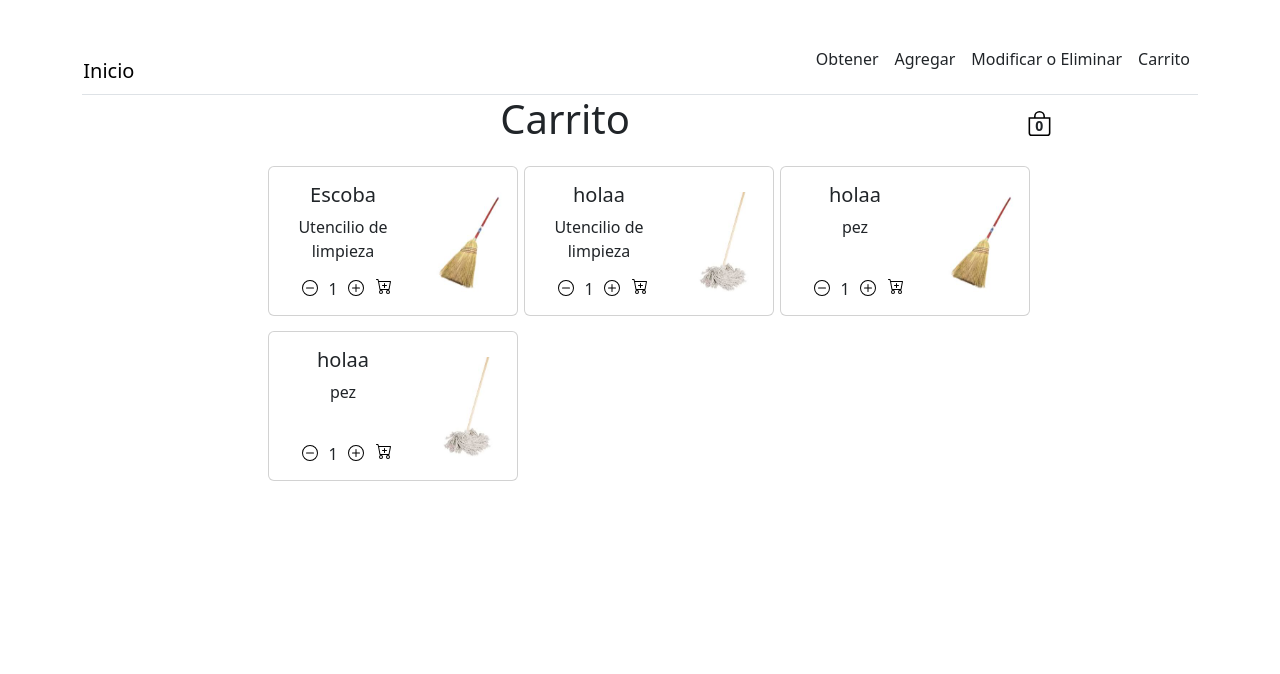
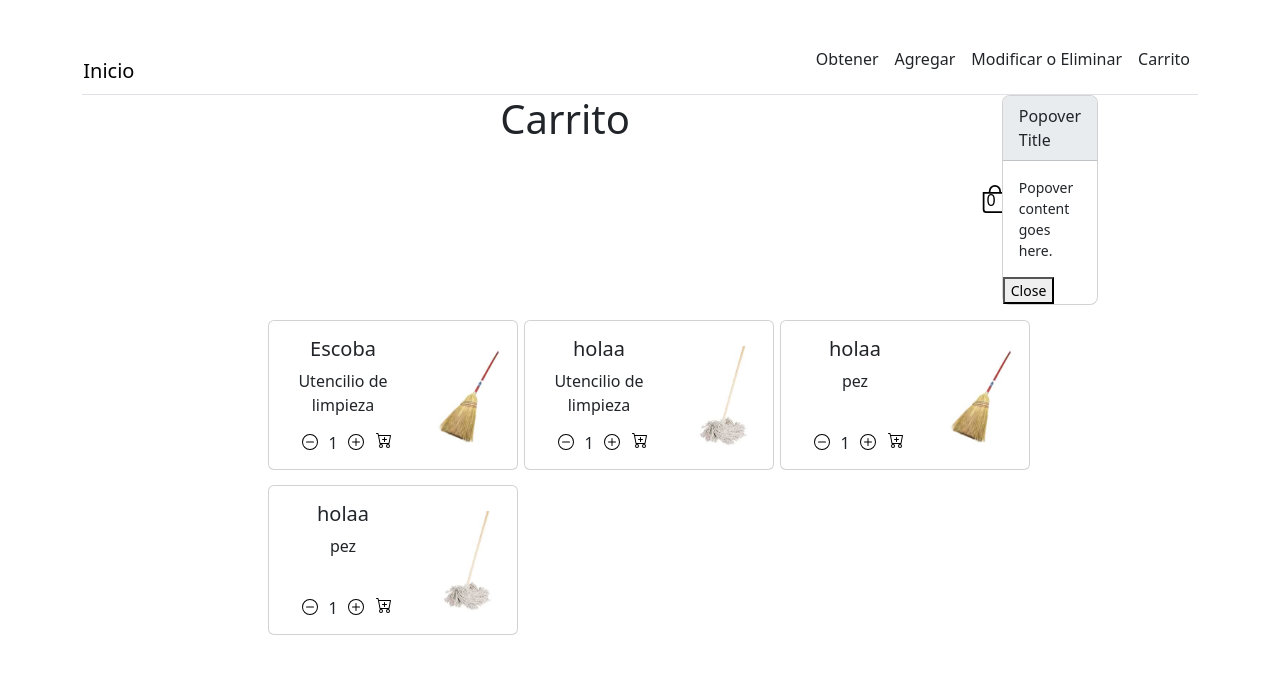
Before and after one commit to juanjo0327/prueba-Angular_C, an Angular app in the folder angularapp1.client/: page /carrito in a window 1280 px wide. Shown: the top 674 px of the page. Built offline with nearby package versions, Linux system fonts and the light colour scheme.

Commit message:
Se sube el diseño de la pantalla carrito

```diff
--- a/angularapp1.client/src/app/modules/carrito/carrito.component.css
+++ b/angularapp1.client/src/app/modules/carrito/carrito.component.css
@@ -87,12 +87,25 @@
   width: 10%;
   justify-content: center;
   align-items: center;
-  cursor: pointer;
 }
 
 .cantidad {
   font-weight: bold;
   font-size: 14px;
   position: absolute;
-  top: 115px;
+  top: 113px;
+  left: 1553px;
 }
+
+.cantidad:hover{
+    cursor: pointer;
+}
+
+.popOver {
+  background-image: url(../../../assets/AssetsCarrito/bolsa.svg);
+  background-repeat: no-repeat;
+  width: 30px;
+  height: 30px;
+  border: none;
+  background-color: white;
+}
--- a/angularapp1.client/src/app/modules/carrito/carrito.component.html
+++ b/angularapp1.client/src/app/modules/carrito/carrito.component.html
@@ -3,8 +3,17 @@
     <h1>Carrito</h1>
   </div>
   <div class="div-bolsa">
-    <img src="../../../assets/AssetsCarrito/bolsa.svg" width="25px" height="25px">
-    <span class="cantidad" id="cantidadbolsa">0</span>
+    <button id="popoverTrigger" class="popOver">
+      0
+    </button>
+    <div id="popover" class="popover">
+      <div class="popover-header">Popover Title</div>
+      <div class="popover-body">Popover content goes here.</div>
+      <div class="popover-footer">
+        <button id="closeButton">Close</button>
+      </div>
+    </div>
+    <!--<span class="cantidad" id="cantidadbolsa">0</span><-->
   </div>
 </div>
 
--- a/angularapp1.client/src/app/modules/carrito/carrito.component.ts
+++ b/angularapp1.client/src/app/modules/carrito/carrito.component.ts
@@ -1,4 +1,4 @@
-import { Component } from '@angular/core';
+import { Component, ElementRef, ViewChild } from '@angular/core';
 import { FormGroup, FormBuilder } from '@angular/forms';
 
 @Component({
@@ -8,6 +8,28 @@ import { FormGroup, FormBuilder } from '@angular/forms';
 })
 
 export class carritoComponent {
+
+  @ViewChild('popoverTrigger') popoverTrigger: ElementRef | undefined;
+  @ViewChild('popover') popoverElement: ElementRef | undefined;
+
+  showPopover = false;
+
+  togglePopover() {
+    this.showPopover = !this.showPopover;
+    if (this.showPopover) {
+      this.positionPopover();
+    }
+  }
+
+  positionPopover() {
+    const triggerRect = this.popoverTrigger?.nativeElement.getBoundingClientRect();
+    const popoverRect = this.popoverElement?.nativeElement.getBoundingClientRect();
+    const offsetX = triggerRect.left + triggerRect.width / 2 - popoverRect.width / 2;
+    const offsetY = triggerRect.top + triggerRect.height - popoverRect.height;
+    //this.popoverElement.nativeElement.style.left= `${offsetX}px` ?? 'initial';
+    //this.popoverTrigger.nativeElement.style.left = `${offsetX}px`;
+    //this.popoverElement.nativeElement.style.top = `${offsetY}px`;
+  }
 
   lstDatos: any[] = [
     {
@@ -94,6 +116,7 @@ export class carritoComponent {
         }
       }
     }
+  }
 
-  }
+
 }
```
Also changed, not shown: angularapp1.client/src/assets/AssetsCarrito/bolsa.svg.
